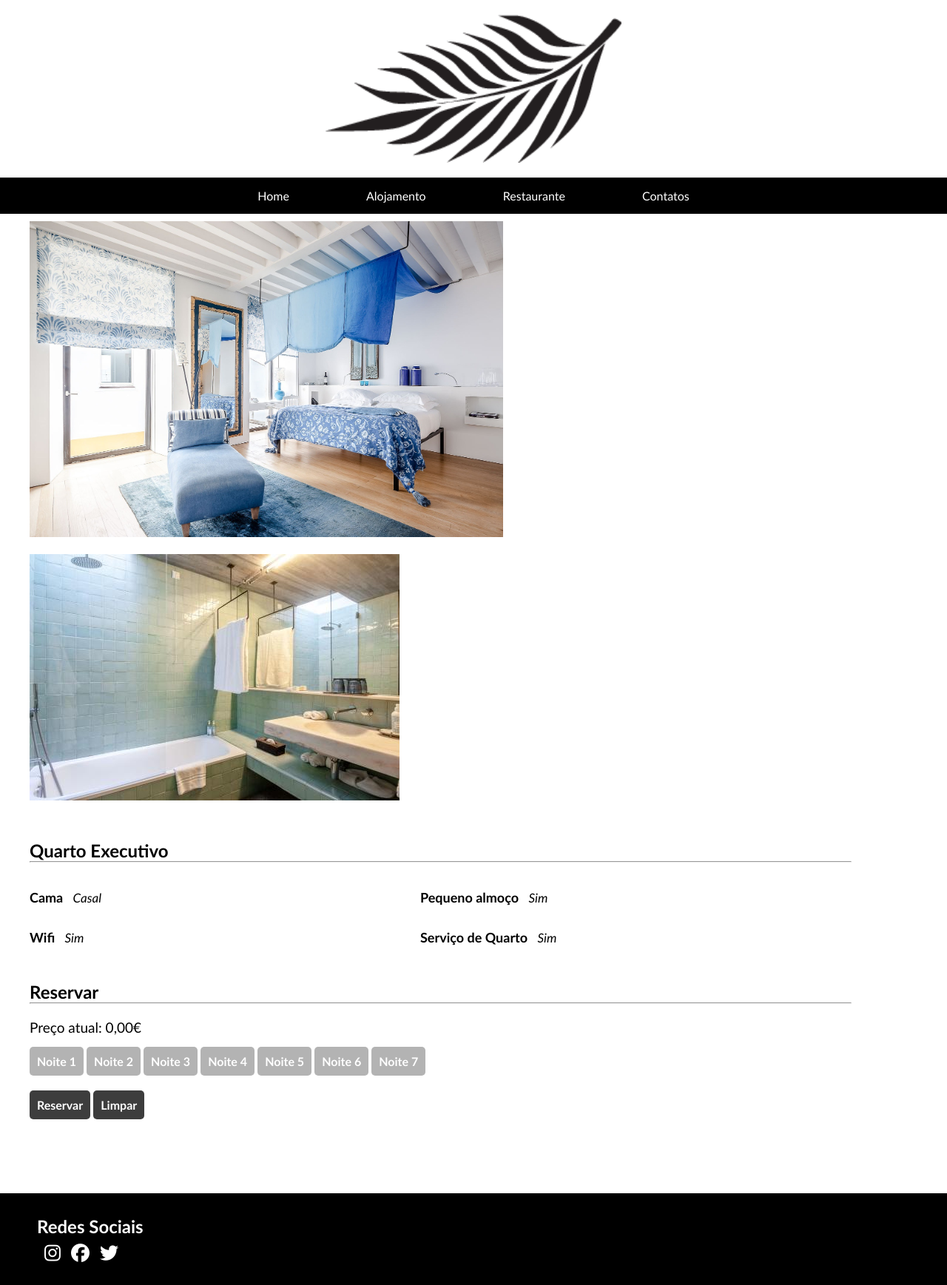
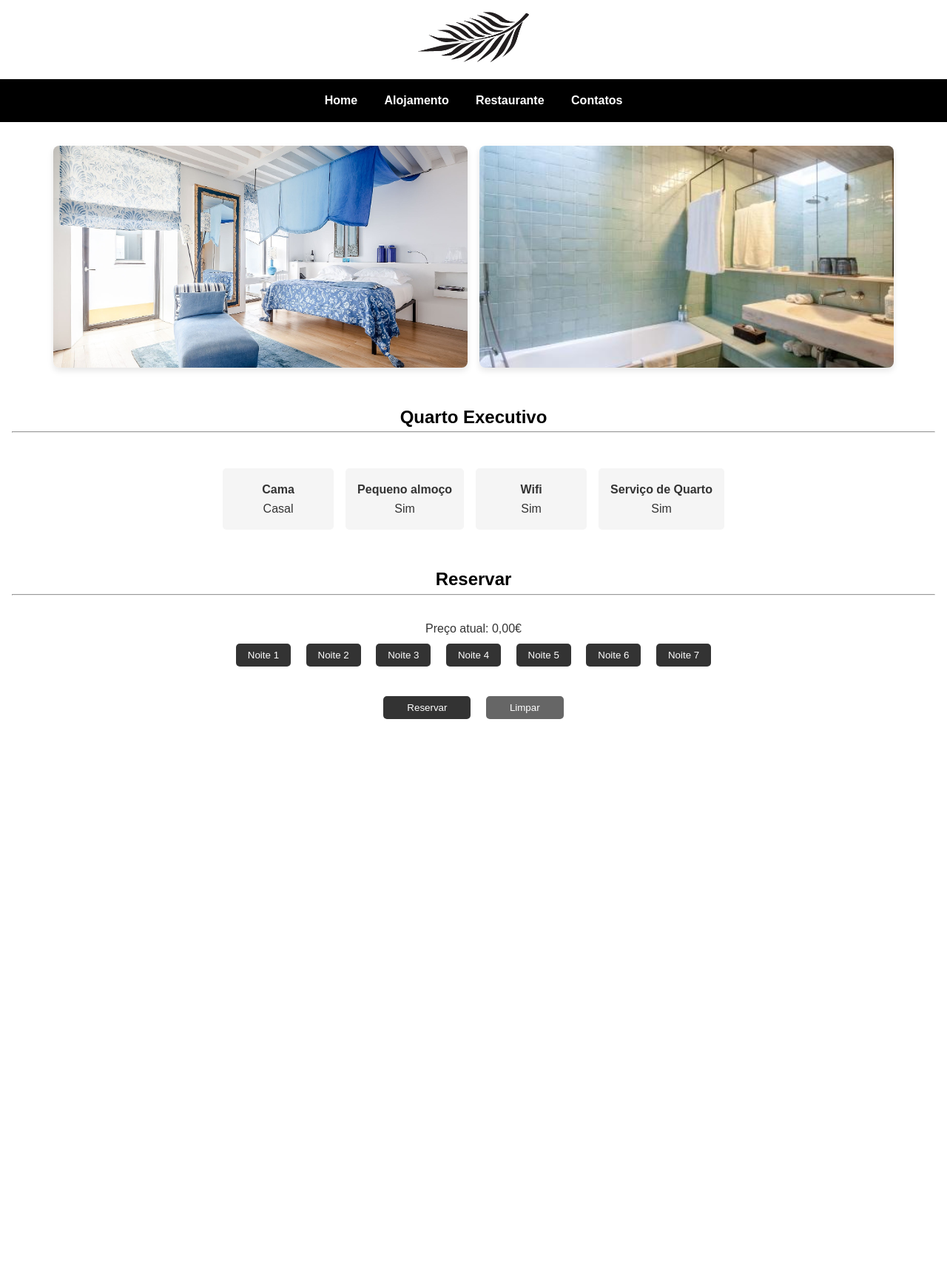
Before and after one commit to Bernardo0773434/Trabalho, a plain HTML site: page quarto-1.html in a window 1280 px wide. Shown: the whole page at 74% size. After the commit the page ends 988 px from the top, so only its background shows below. Drawn offline with Linux system fonts and the light colour scheme; a script that the page names is missing.

Commit message:
mudancas nos quartos

```diff
--- a/css/quarto-1.css
+++ b/css/quarto-1.css
@@ -1,179 +1,223 @@
-*
-{
-    padding: 0;
-    margin: 0;
-    font-family: Calibri;
+:root {
+    --primary-color: #000000; /* Black for primary elements */
+    --secondary-color: #333333; /* Dark gray for secondary elements */
+    --text-color: #333333; /* Dark gray for text readability on white */
+    --background-color: #ffffff; /* White background */
 }
 
-.container-img-nav
-{
-    background-color: rgb(255, 255, 255);
+* {
+    margin: 0;
+    padding: 0;
+    box-sizing: border-box;
+}
+
+body {
+    font-family: 'Arial', sans-serif;
+    line-height: 1.6;
+    color: var(--text-color);
+    background-color: var(--background-color);
+}
+
+.container-img-nav {
+    text-align: center;
+    padding: 1rem;
+}
+
+.img-nav {
+    max-width: 150px;
+    height: auto;
+    transition: transform 0.3s ease;
+}
+
+.img-nav:hover {
+    transform: scale(1.05);
+}
+
+nav {
+    background-color: var(--primary-color);
+    padding: 1rem;
+    text-align: center;
+}
+
+nav a {
+    color: #ffffff; /* White for nav links on black background */
+    text-decoration: none;
+    margin: 0 1rem;
+    font-weight: 600;
+    transition: color 0.3s ease;
+}
+
+nav a:hover {
+    color: var(--secondary-color);
+}
+
+.img-container {
+    display: grid;
+    grid-template-columns: repeat(auto-fit, minmax(300px, 1fr));
+    gap: 1rem;
+    padding: 2rem;
+    max-width: 1200px;
+    margin: 0 auto;
+}
+
+.img-container img {
+    width: 100%;
+    height: 300px;
+    object-fit: cover;
+    border-radius: 8px;
+    box-shadow: 0 4px 8px rgba(0,0,0,0.1); /* Black shadow for white background */
+    transition: transform 0.3s ease, box-shadow 0.3s ease;
+}
+
+.img-container img:hover {
+    transform: scale(1.02);
+    box-shadow: 0 6px 12px rgba(0,0,0,0.15);
+}
+
+.titulo, .titulo-reservas {
+    text-align: center;
+    padding: 1rem;
+}
+
+.titulo h2, .titulo-reservas h2 {
+    color: var(--primary-color);
+}
+
+.main-container {
     display: flex;
     justify-content: center;
+    flex-wrap: wrap;
+    gap: 1rem;
+    padding: 2rem;
 }
 
-.img-nav
-{
-    padding-bottom: 20px;
-    padding-top: 20px;
-    width: 400px;
-    height: 200px;
+.info {
+    background-color: #f5f5f5; /* Light gray for info boxes on white background */
+    padding: 1rem;
+    border-radius: 5px;
+    text-align: center;
+    min-width: 150px;
 }
 
-nav
-{
-    background-color: rgb(0, 0, 0);
+.text {
     display: block;
-    text-align: center;
-    padding: 15px 50px;
-}
-
-nav a
-{
-    padding: 15px 50px;
-    color: white;
-    text-decoration: none;
-}
-
-nav a:hover
-{
-    background-color: rgb(177, 177, 177);
-}
-
-.img-container img
-{
-    max-width: 50%;
-    padding-top: 20px;
-    padding: 10px 40px;
-}
-
-.titulo
-{
-    padding: 10px 40px;
-    padding-top: 40px;
-}
-
-.titulo hr
-{
-    max-width: 92.4%;
-    justify-content: center;
-    display: flex;
-}
-
-.main-container
-{
-    padding: 10px 40px;
-    padding-bottom: 100px;
-}
-
-.info
-{
-    width: 44%;
-    float: left;
-    font-size: 13px;
-    padding: 16px 0px;
-}
-
-.text
-{
-    font-size: 18px;
     font-weight: bold;
 }
 
-.text-2
-{
-    font-size: 17px;
-    font-style: italic;
-    padding: 10px;
+.text-2 {
+    color: var(--secondary-color);
 }
 
-.titulo-reservas
-{
-    padding: 10px 40px;
-    padding-top: 40px;
+.reservas {
+    text-align: center;
+    padding: 1rem;
 }
 
-.titulo-reservas hr
-{
-    max-width: 92.4%;
-    justify-content: center;
-    display: flex;
+.reservas button {
+    margin: 0.5rem;
+    padding: 0.5rem 1rem;
+    border: none;
+    background-color: var(--secondary-color);
+    color: #ffffff;
+    border-radius: 5px;
+    cursor: pointer;
 }
 
-.reservas p
-{
-    font-size: 19px;
-    padding-bottom: 15px;
+.reservas button:hover {
+    background-color: #4d4d4d; /* Lighter gray for hover */
 }
 
-.reservas
-{
-    padding: 10px 40px;
+.btn-dir {
+    text-align: center;
+    padding: 1rem;
 }
 
-.reservas button
-{
-    padding: 10px 10px;
-    font-size: 16px;
-    background-color: rgb(179, 179, 179);
-    color: white;
-    font-weight: bold;
+.btn-dir button {
+    padding: 0.5rem 2rem;
+    margin: 0 0.5rem;
     border: none;
     border-radius: 5px;
     cursor: pointer;
 }
 
-.reservas button:hover
-{
-    background-color: rgb(61, 61, 61);
+#enviar {
+    background-color: var(--secondary-color);
+    color: #ffffff;
 }
 
-.btn-dir
-{
-    padding: 10px 40px;
-    padding-bottom: 100px;
+#enviar:hover {
+    background-color: #4d4d4d;
 }
 
-.btn-dir button
-{
-    padding: 10px 10px;
-    font-size: 16px;
-    background-color: rgb(61, 61, 61);
-    color: white;
-    font-weight: bold;
-    border: none;
-    border-radius: 5px;
-    cursor: pointer;
+.btn-dir button:last-child {
+    background-color: #666666; /* Medium gray for reset button */
+    color: #ffffff;
 }
 
-.btn-dir button:hover
-{
-    background-color: rgb(27, 27, 27);
+.btn-dir button:last-child:hover {
+    background-color: #808080;
 }
 
-footer
-{
-    background-color: rgb(0, 0, 0);
-    padding: 10px 50px;
-    color: white;
+footer {
+    background-color: var(--primary-color);
+    color: #ffffff;
+    padding: 2rem;
+    margin-top: 2rem;
 }
 
-.footer_1
-{
-    padding-top: 20px;
+.footer_1 {
+    text-align: center;
+    margin-bottom: 1rem;
 }
 
-.footer_1 i
-{
-    font-size: 25px;
-    padding-top: 10px;
-    padding-left: 10px;
-    padding-bottom: 20px;
-    color: white;
+.footer_1 i {
+    font-size: 1.5rem;
+    margin: 0 0.5rem;
+    cursor: pointer;
+    transition: color 0.3s ease;
 }
 
-.footer_2
-{
-    display: flex;
-    justify-content: center;
+.footer_1 i:hover {
+    color: var(--secondary-color);
 }
+
+.footer_2 {
+    display: grid;
+    grid-template-columns: repeat(auto-fit, minmax(200px, 1fr));
+    gap: 1rem;
+    max-width: 1200px;
+    margin: 0 auto;
+}
+
+.footer_2 img {
+    width: 100%;
+    height: 150px;
+    object-fit: cover;
+    border-radius: 5px;
+    transition: transform 0.3s ease, opacity 0.3s ease;
+}
+
+.footer_2 img:hover {
+    transform: scale(1.05);
+    opacity: 0.9;
+}
+
+@media (max-width: 768px) {
+    .img-container img {
+        height: 250px;
+    }
+
+    .footer_2 img {
+        height: 120px;
+    }
+}
+
+@media (max-width: 480px) {
+    .img-container img {
+        height: 200px;
+    }
+
+    .footer_2 img {
+        height: 100px;
+    }
+}
--- a/quarto-1.html
+++ b/quarto-1.html
@@ -5,12 +5,12 @@
     <meta http-equiv="X-UA-Compatible" content="IE=edge">
     <meta name="viewport" content="width=device-width, initial-scale=1.0">
     <link rel="shortcut icon" href="img/palma.png" type="image/x-icon">
-    <title>Torre de palma</title>
+    <title>Torre de Palma</title>
     <link rel="stylesheet" href="css/quarto-1.css">
 </head>
 <body>
     <div class="container-img-nav">
-        <img class="img-nav" src="img/palma.png" alt="">
+        <img class="img-nav" src="img/palma.png" alt="Torre de Palma Logo" loading="lazy">
     </div>
 
     <nav>
@@ -21,8 +21,8 @@
     </nav>
 
     <div class="img-container">
-        <img src="img/quarto-1.jpg" alt="">
-        <img src="img/casa-de-banho.jpg" alt="">
+        <img src="img/quarto-1.jpg" alt="Executive Room Interior" loading="lazy">
+        <img src="img/casa-de-banho.jpg" alt="Executive Room Bathroom" loading="lazy">
     </div>
 
     <div class="titulo">
@@ -69,22 +69,6 @@
         <button onclick="limpar()">Limpar</button>
     </div>
 
-    <footer>
-        <div class="footer_1">
-            <h2>Redes Sociais</h2>
-            <i class="fa-brands fa-instagram"></i>
-            <i class="fa-brands fa-facebook"></i>
-            <i class="fa-brands fa-twitter"></i><br>
-
-        </div>
-        <div class="footer_2">
-            <img src="img/footer.jpg" alt="">
-            <img src="img/footer1.jpg" alt="">
-            <img src="img/footer2.jpg" alt="">
-        </div>
-
-        </div>
-    </footer>
 
     <script src="Java/quarto-1.js"></script>
     <script src="https://kit.fontawesome.com/c97cbab7f2.js" crossorigin="anonymous"></script>
```
